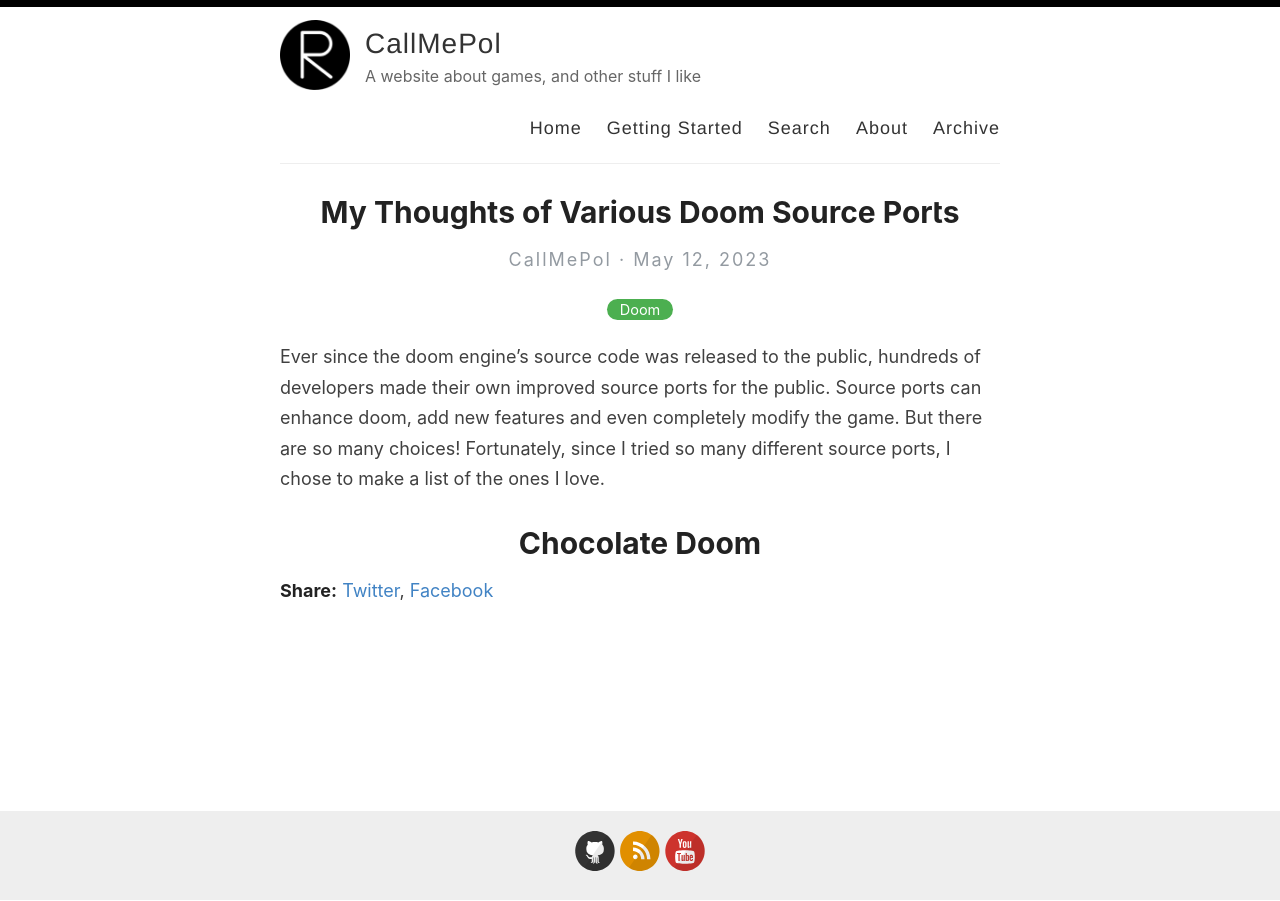
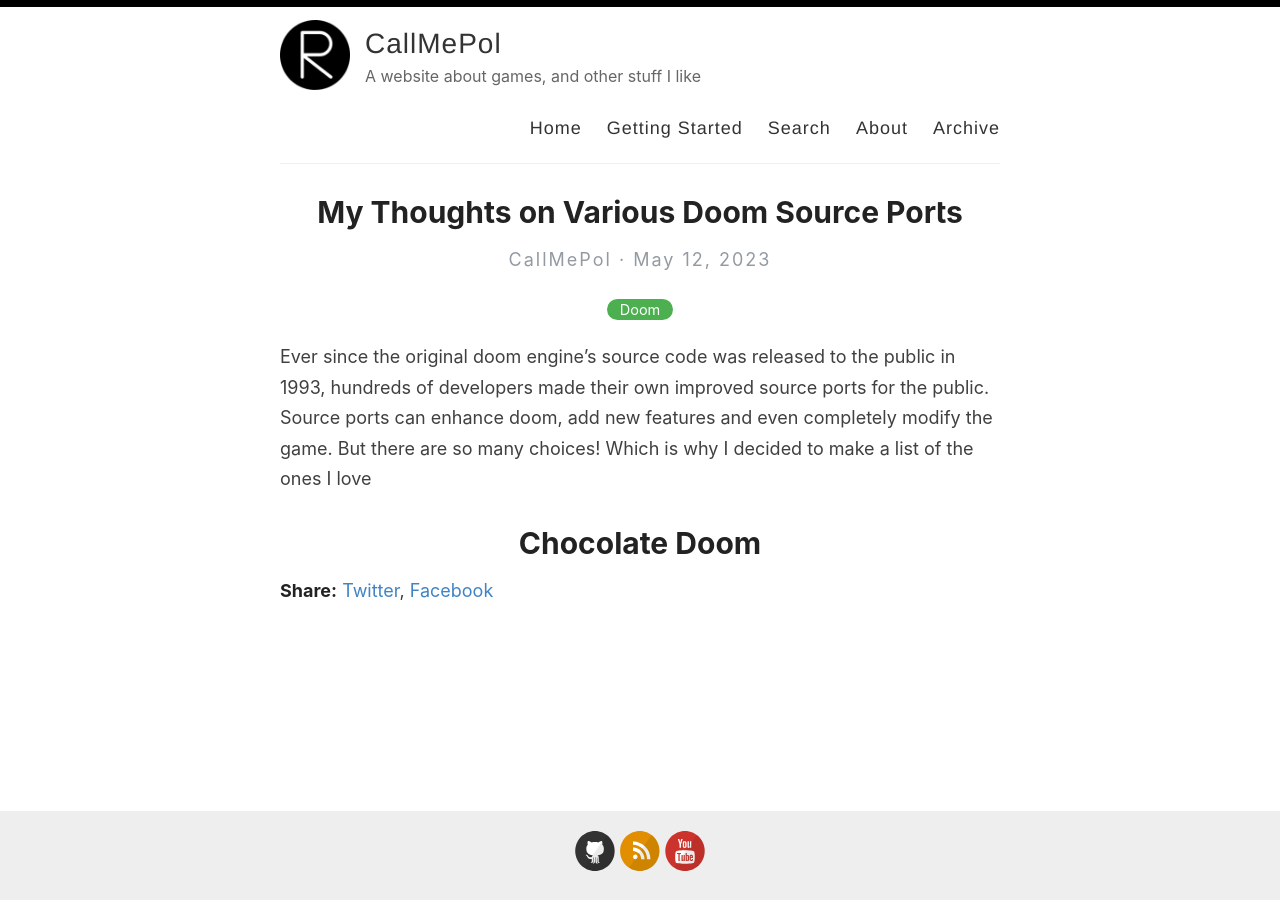
Before and after one commit to poleve540/CallMePol, a Jekyll site: the page built from _posts/2023-05-12-sourceport-review.md, in a window 1280 px wide. Built offline with Jekyll 4.4.1, drawn with Linux system fonts in a browser that asks for light colours.

Commit message:
_posts/2023-05-12-sourceport-review.md updated from https://stackedit.io/

```diff
--- a/_posts/2023-05-12-sourceport-review.md
+++ b/_posts/2023-05-12-sourceport-review.md
@@ -1,13 +1,13 @@
 ---
 layout: post
-title: My Thoughts of Various Doom Source Ports
+title: My Thoughts on Various Doom Source Ports
 categories: Doom
 ---
-Ever since the doom engine's source code was released to the public, hundreds of developers made their own improved source ports for the public. Source ports can enhance doom, add new features and even completely modify the game. But there are so many choices! Fortunately, since I tried so many different source ports, I chose to make a list of the ones I love.
+Ever since the original doom engine's source code was released to the public in 1993, hundreds of developers made their own improved source ports for the public. Source ports can enhance doom, add new features and even completely modify the game. But there are so many choices! Which is why I decided to make a list of the ones I love
 
 # Chocolate Doom
 
 <!--stackedit_data:
-eyJoaXN0b3J5IjpbLTE2OTYwNDgzNTEsMjA1NzE5NTYwLC05Mj
-c5Mjg2ODIsMTk1MTY1MzQ4Miw5NTQ0NDA5NzBdfQ==
+eyJoaXN0b3J5IjpbLTU4NzY1MDUwMywyMDU3MTk1NjAsLTkyNz
+kyODY4MiwxOTUxNjUzNDgyLDk1NDQ0MDk3MF19
 -->
```
